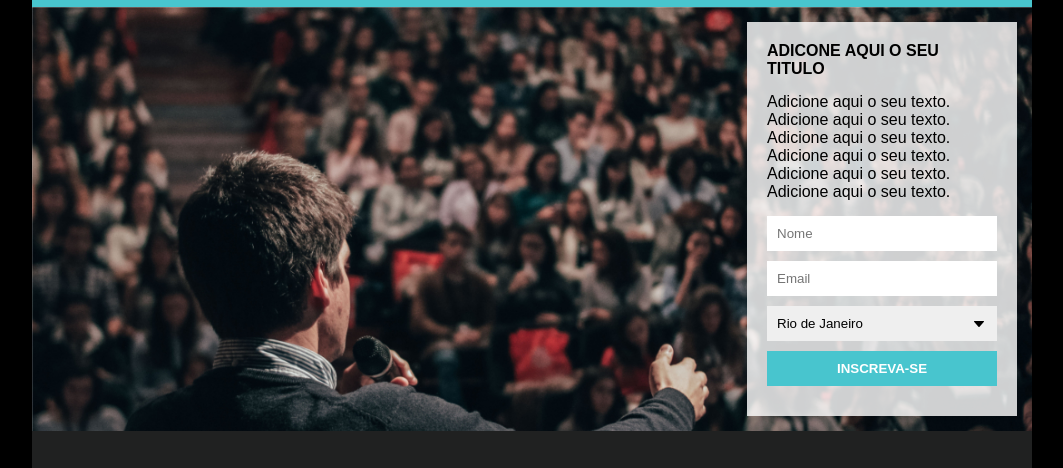
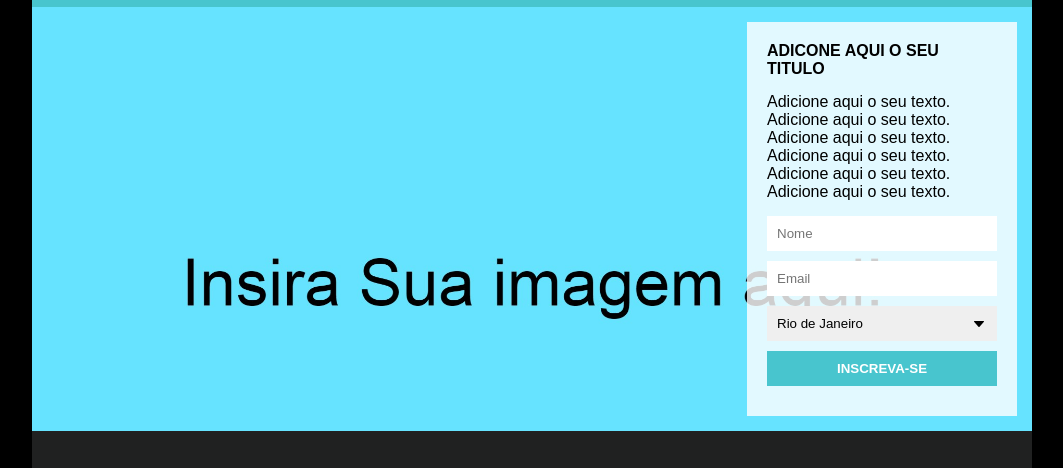
Before and after one commit to Hendrick201/WorkShop, a plain HTML site: page index.html in a window 1280 px wide. Shown: the part 50-518 px from the top of the page, without its empty margins (108-1171 px from the left). Drawn offline with Linux system fonts and the light colour scheme.

Commit message:
Update PaginaDeCaptura.css

```diff
--- a/PaginaDeCaptura.css
+++ b/PaginaDeCaptura.css
@@ -11,7 +11,7 @@
 section
 {
     padding: 15px;
-    background-image: url(./Imagens/people.jpg);
+    background-image: url(./Imagens/WorkshopBackground.jpg);
     background-size: cover;
     overflow: hidden;
 }
```
